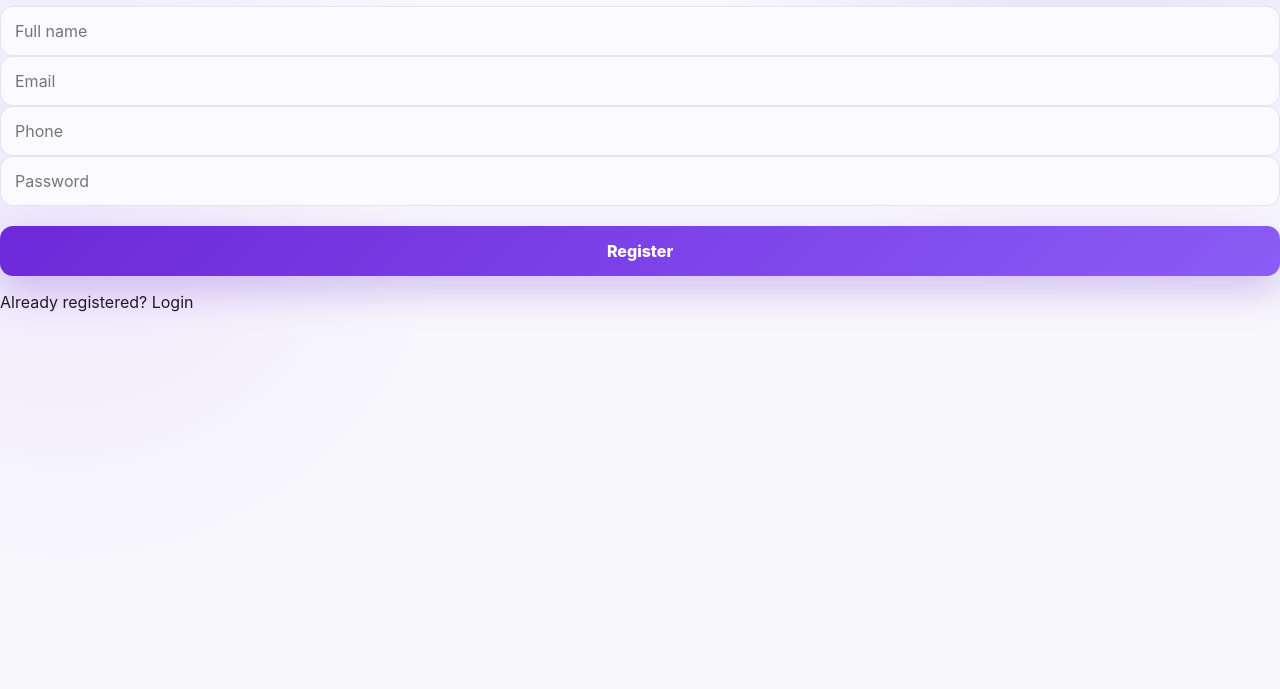
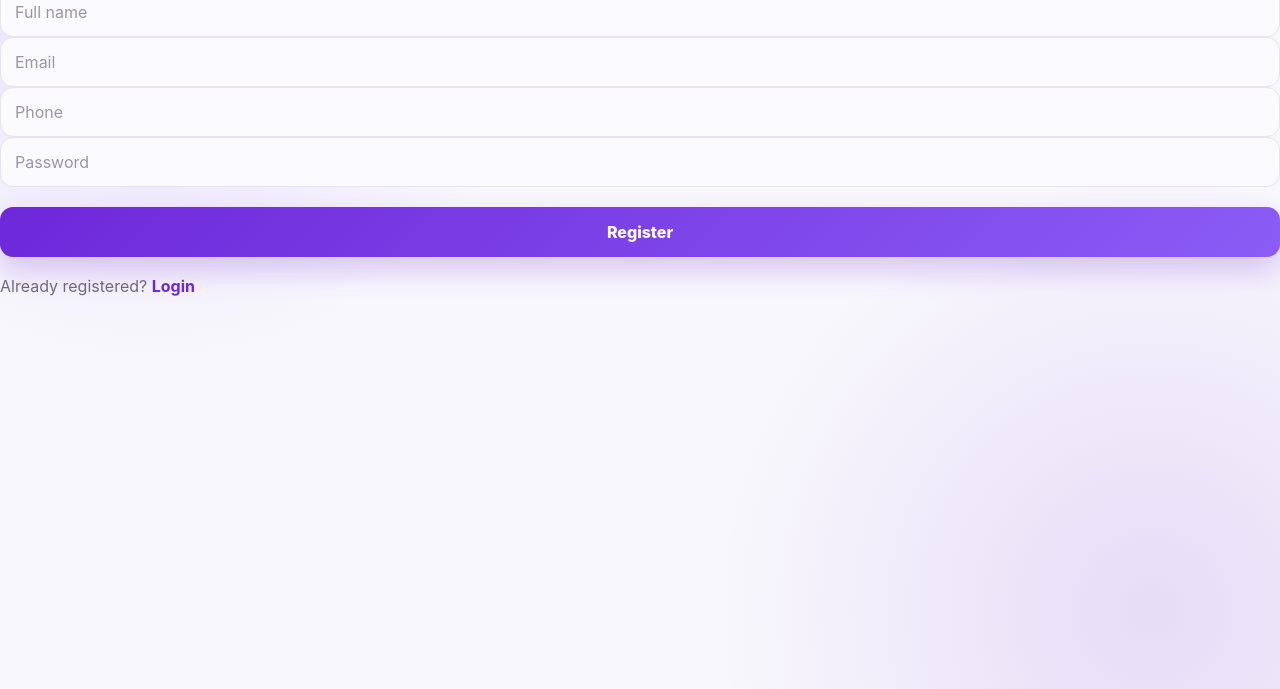
Before and after one commit to HussainBashaM/Ride, a website: page user/register.html in a window 1280 px wide. Shown: the part 111-800 px from the top of the page. Drawn offline with Linux system fonts and the light colour scheme; files that its build step writes are made by us from their sources.

Commit message:
Add auth.css stylesheet to registration page

```diff
--- a/user/register.html
+++ b/user/register.html
@@ -8,6 +8,7 @@
     <title>Register — GoRide</title>
 
     <link rel="stylesheet" href="../css/style.css">
+    <link rel="stylesheet" href="css/auth.css">
 </head>
 
 <body>
```
